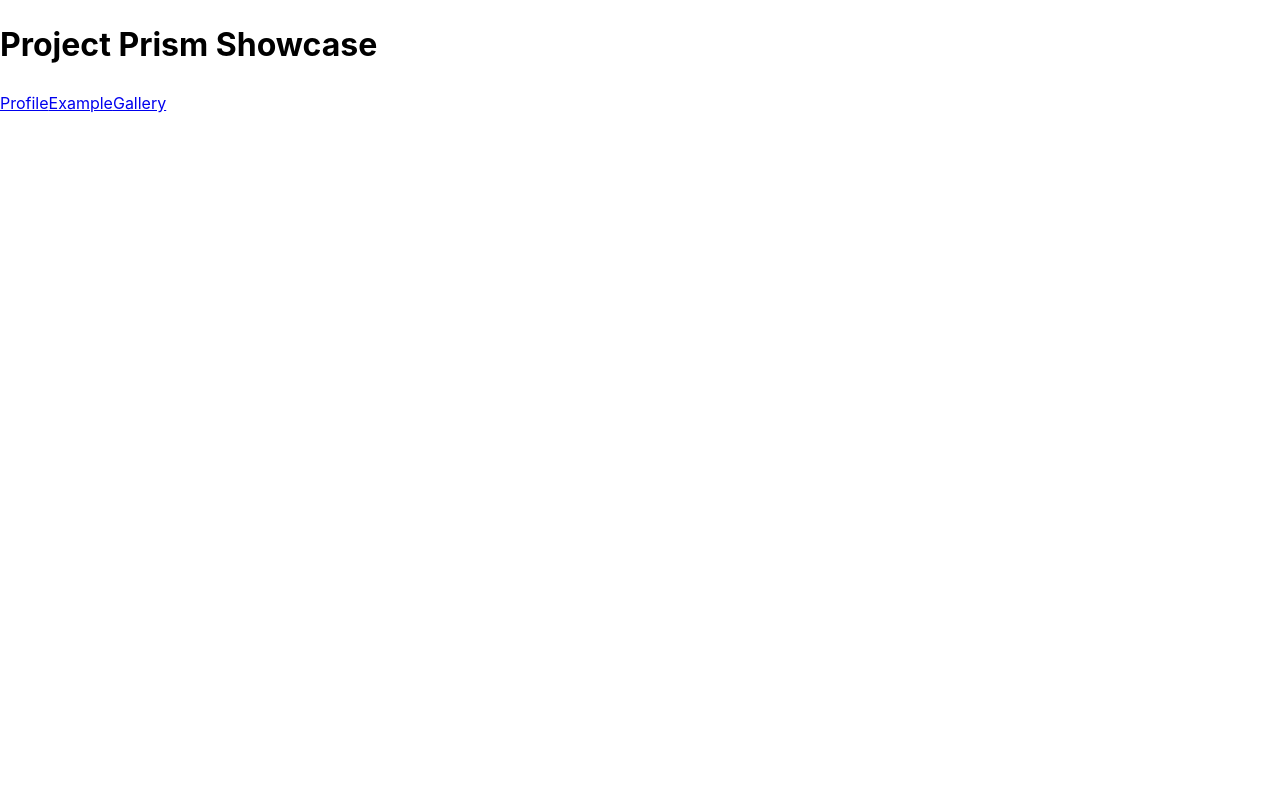
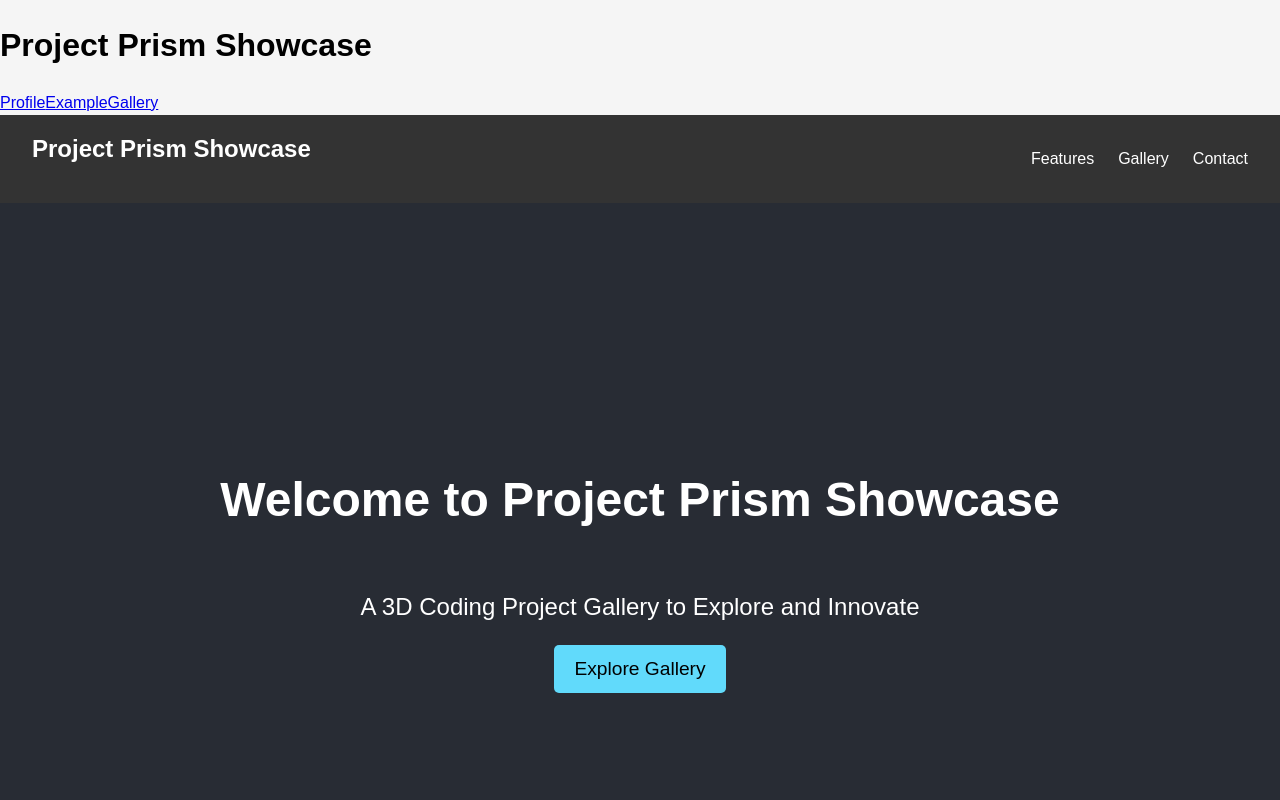
Before and after one commit to ysongh/Project-Prism-Showcase, a React (Vite) app in the folder reactjs/: page / in a window 1280 px wide. Shown: the top 800 px of the page. Built offline with nearby package versions, Linux system fonts and the light colour scheme.

Commit message:
feat: add a landing page

```diff
--- a/reactjs/src/App.jsx
+++ b/reactjs/src/App.jsx
@@ -2,6 +2,7 @@
 
 import Example from "./page/Example";
 import Gallery from "./page/Gallery";
+import Landing from "./page/Landing";
 
 function App() {
 
@@ -33,6 +34,10 @@
           <Gallery />
         </Route>
 
+        <Route path="/">
+          <Landing />
+        </Route>
+
         {/* Default route in a switch */}
         {/* <Route>404: No such page!</Route> */}
       </Switch>
--- a/reactjs/src/index.css
+++ b/reactjs/src/index.css
@@ -11,6 +11,134 @@
   -moz-osx-font-smoothing: grayscale;
 }
 
-body {
+body, html {
   margin: 0;
+  padding: 0;
+  font-family: 'Arial', sans-serif;
+  background-color: #f5f5f5;
 }
+
+.landing-container {
+  text-align: center;
+}
+
+.navbar {
+  display: flex;
+  justify-content: space-between;
+  padding: 1rem 2rem;
+  background-color: #333;
+  color: #fff;
+}
+
+.navbar .logo {
+  font-size: 1.5rem;
+  font-weight: bold;
+}
+
+.nav-links {
+  list-style: none;
+  display: flex;
+  gap: 1.5rem;
+}
+
+.nav-links a {
+  color: #fff;
+  text-decoration: none;
+}
+
+.hero {
+  height: 90vh;
+  background-color: #282c34;
+  color: white;
+  display: flex;
+  flex-direction: column;
+  justify-content: center;
+  align-items: center;
+  padding: 0 20px;
+}
+
+.hero h1 {
+  font-size: 3rem;
+}
+
+.hero p {
+  font-size: 1.5rem;
+  margin: 20px 0;
+}
+
+.cta-button {
+  background-color: #61dafb;
+  color: #000;
+  padding: 10px 20px;
+  font-size: 1.2rem;
+  border: none;
+  border-radius: 5px;
+  cursor: pointer;
+  text-decoration: none;
+}
+
+.features {
+  padding: 4rem 2rem;
+  background-color: #f9f9f9;
+}
+
+.feature-grid {
+  display: flex;
+  justify-content: space-around;
+  flex-wrap: wrap;
+}
+
+.feature {
+  flex-basis: 30%;
+  margin: 1rem;
+}
+
+.gallery {
+  padding: 4rem 2rem;
+  background-color: #fff;
+}
+
+.gallery-grid {
+  display: flex;
+  justify-content: space-around;
+  flex-wrap: wrap;
+}
+
+.gallery-item {
+  flex-basis: 22%;
+  height: 200px;
+  background-color: #ddd;
+  margin: 1rem;
+}
+
+.contact {
+  padding: 4rem 2rem;
+  background-color: #f9f9f9;
+}
+
+.contact form {
+  display: flex;
+  flex-direction: column;
+  align-items: center;
+}
+
+.contact input, .contact textarea {
+  margin: 10px 0;
+  padding: 10px;
+  width: 80%;
+  max-width: 500px;
+}
+
+.contact button {
+  padding: 10px 20px;
+  background-color: #61dafb;
+  border: none;
+  cursor: pointer;
+}
+
+.footer {
+  background-color: #333;
+  color: white;
+  padding: 1rem;
+  text-align: center;
+}
--- /dev/null
+++ b/reactjs/src/page/Landing.jsx
@@ -0,0 +1,76 @@
+import React from 'react';
+import { Link, Route, Switch } from "wouter";
+
+const Landing = () => {
+  return (
+    <div className="landing-container">
+      {/* Navigation Bar */}
+      <nav className="navbar">
+        <div className="logo">Project Prism Showcase</div>
+        <ul className="nav-links">
+          <li><a href="#features">Features</a></li>
+          <Link href="/gallery">Gallery</Link>
+          <li><a href="#contact">Contact</a></li>
+        </ul>
+      </nav>
+
+      {/* Hero Section */}
+      <header className="hero">
+        <h1>Welcome to Project Prism Showcase</h1>
+        <p>A 3D Coding Project Gallery to Explore and Innovate</p>
+        <Link className="cta-button" href="/gallery">Explore Gallery</Link>
+      </header>
+
+      {/* Features Section */}
+      <section id="features" className="features">
+        <h2>Features</h2>
+        <div className="feature-grid">
+          <div className="feature">
+            <h3>Interactive 3D Models</h3>
+            <p>Browse through immersive 3D projects created by coders and designers.</p>
+          </div>
+          <div className="feature">
+            <h3>Live Code Demos</h3>
+            <p>Watch real-time demonstrations of coding techniques in action.</p>
+          </div>
+          <div className="feature">
+            <h3>Collaborative Space</h3>
+            <p>Join a community of developers and contribute to shared projects.</p>
+          </div>
+        </div>
+      </section>
+
+      {/* Gallery Section */}
+      <section id="gallery" className="gallery">
+        <h2>Gallery</h2>
+        <p>Explore some of the latest projects from our community.</p>
+        {/* You can map over projects here */}
+        <div className="gallery-grid">
+          <div className="gallery-item">Project 1</div>
+          <div className="gallery-item">Project 2</div>
+          <div className="gallery-item">Project 3</div>
+          <div className="gallery-item">Project 4</div>
+        </div>
+      </section>
+
+      {/* Contact Section */}
+      <section id="contact" className="contact">
+        <h2>Contact Us</h2>
+        <p>Have questions or want to join? Reach out to us!</p>
+        <form>
+          <input type="text" placeholder="Your Name" required />
+          <input type="email" placeholder="Your Email" required />
+          <textarea placeholder="Your Message" required></textarea>
+          <button type="submit">Send Message</button>
+        </form>
+      </section>
+
+      {/* Footer */}
+      <footer className="footer">
+        <p>© 2024 Project Prism. All rights reserved.</p>
+      </footer>
+    </div>
+  );
+};
+
+export default Landing;
```
